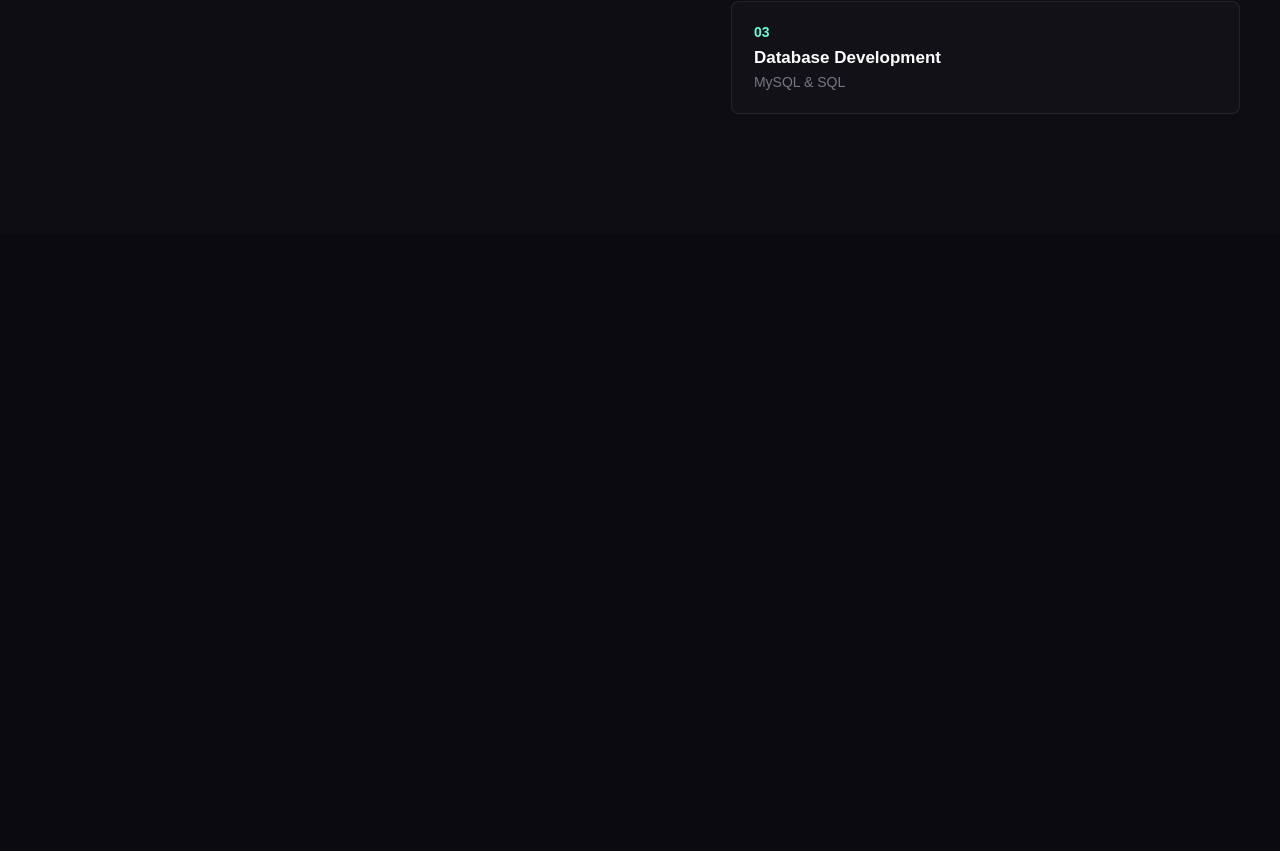
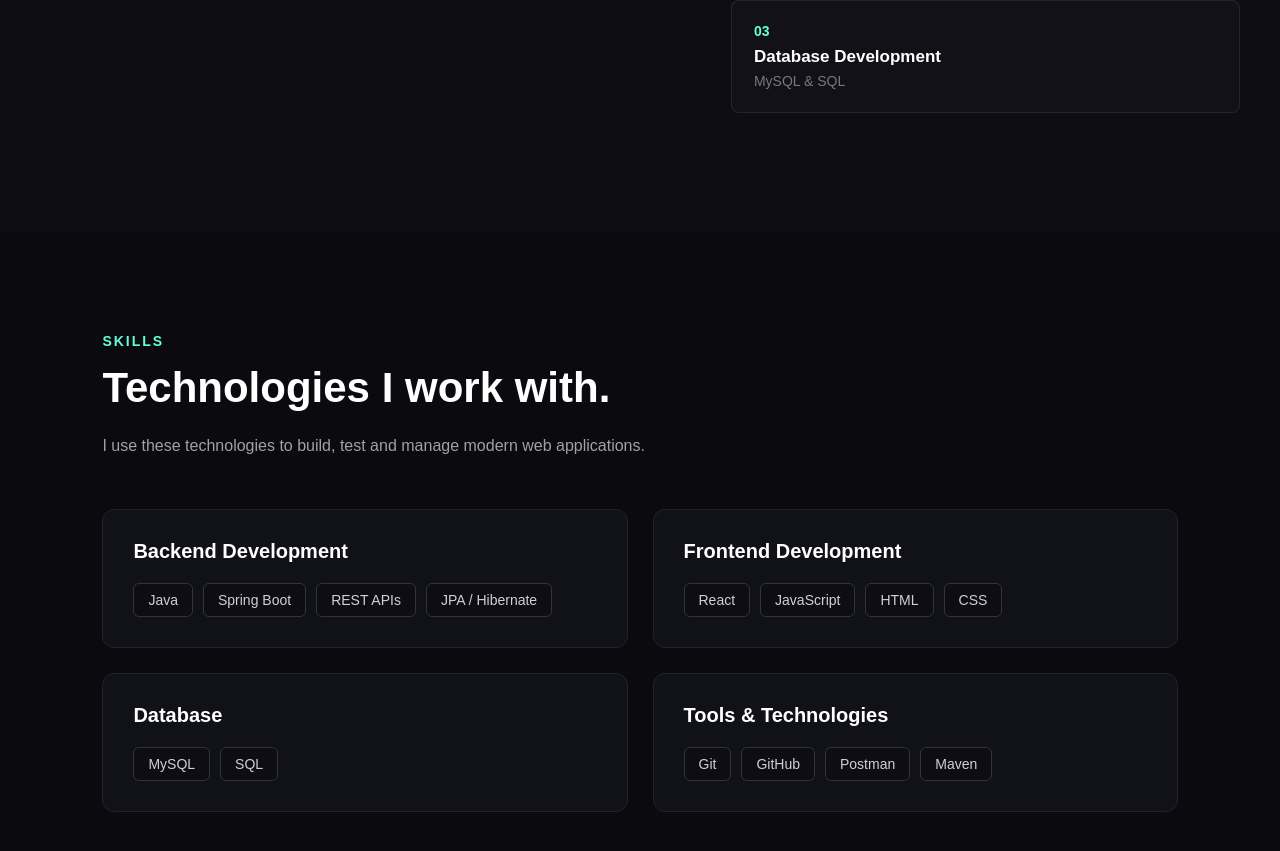
Before and after one commit to Ajayravichandran31/Ajay-portfolio, a React app in the folder frontend/: page / in a window 1280 px wide. Shown: the part 1379-2230 px from the top of the page. Before the commit the page ends 1613 px from the top, so only its background shows below. Built offline with nearby package versions, Linux system fonts and the light colour scheme; the HTML template or start-up script is replaced by a standard one.

Commit message:
Add  skills section

```diff
--- a/frontend/src/App.css
+++ b/frontend/src/App.css
@@ -357,3 +357,105 @@
   }
 
 }
+/* =========================
+   Skills Section
+========================= */
+
+.skills-section {
+  padding: 100px 8%;
+  background: #0a0a0f;
+}
+
+.skills-container {
+  max-width: 1100px;
+  margin: 0 auto;
+}
+
+.section-label {
+  color: #64ffda;
+  font-size: 14px;
+  font-weight: 600;
+  letter-spacing: 2px;
+  margin-bottom: 15px;
+}
+
+.skills-container h2 {
+  font-size: 42px;
+  margin-bottom: 20px;
+}
+
+.skills-intro {
+  color: #a0a0a8;
+  font-size: 16px;
+  line-height: 1.7;
+  max-width: 650px;
+  margin-bottom: 50px;
+}
+
+.skills-grid {
+  display: grid;
+  grid-template-columns: repeat(2, 1fr);
+  gap: 25px;
+}
+
+.skill-card {
+  background: #111118;
+  border: 1px solid #22222c;
+  border-radius: 12px;
+  padding: 30px;
+  transition: 0.3s ease;
+}
+
+.skill-card:hover {
+  transform: translateY(-5px);
+  border-color: #64ffda;
+}
+
+.skill-card h3 {
+  font-size: 20px;
+  margin-bottom: 20px;
+}
+
+.skill-list {
+  display: flex;
+  flex-wrap: wrap;
+  gap: 10px;
+}
+
+.skill-tag {
+  padding: 8px 14px;
+  border: 1px solid #33333d;
+  border-radius: 6px;
+  color: #d0d0d5;
+  font-size: 14px;
+  background: #0d0d13;
+  transition: 0.3s ease;
+}
+
+.skill-tag:hover {
+  color: #64ffda;
+  border-color: #64ffda;
+}
+
+
+/* =========================
+   Skills Responsive
+========================= */
+
+@media (max-width: 768px) {
+  .skills-section {
+    padding: 80px 6%;
+  }
+
+  .skills-container h2 {
+    font-size: 32px;
+  }
+
+  .skills-grid {
+    grid-template-columns: 1fr;
+  }
+
+  .skill-card {
+    padding: 25px;
+  }
+}
--- a/frontend/src/App.jsx
+++ b/frontend/src/App.jsx
@@ -1,5 +1,6 @@
 import Navbar from "./components/Navbar";
 import About from "./components/About";
+import Skills from "./components/Skills";
 import "./App.css";
 
 function App() {
@@ -46,6 +47,7 @@
         </section>
 
         <About />
+        <Skills />
 
       </main>
     </>
--- /dev/null
+++ b/frontend/src/components/Skills.jsx
@@ -0,0 +1,53 @@
+function Skills() {
+  const skillGroups = [
+    {
+      title: "Backend Development",
+      skills: ["Java", "Spring Boot", "REST APIs", "JPA / Hibernate"],
+    },
+    {
+      title: "Frontend Development",
+      skills: ["React", "JavaScript", "HTML", "CSS"],
+    },
+    {
+      title: "Database",
+      skills: ["MySQL", "SQL"],
+    },
+    {
+      title: "Tools & Technologies",
+      skills: ["Git", "GitHub", "Postman", "Maven"],
+    },
+  ];
+
+  return (
+    <section id="skills" className="skills-section">
+      <div className="skills-container">
+        <p className="section-label">SKILLS</p>
+
+        <h2>Technologies I work with.</h2>
+
+        <p className="skills-intro">
+          I use these technologies to build, test and manage modern web
+          applications.
+        </p>
+
+        <div className="skills-grid">
+          {skillGroups.map((group) => (
+            <div className="skill-card" key={group.title}>
+              <h3>{group.title}</h3>
+
+              <div className="skill-list">
+                {group.skills.map((skill) => (
+                  <span className="skill-tag" key={skill}>
+                    {skill}
+                  </span>
+                ))}
+              </div>
+            </div>
+          ))}
+        </div>
+      </div>
+    </section>
+  );
+}
+
+export default Skills;
```
